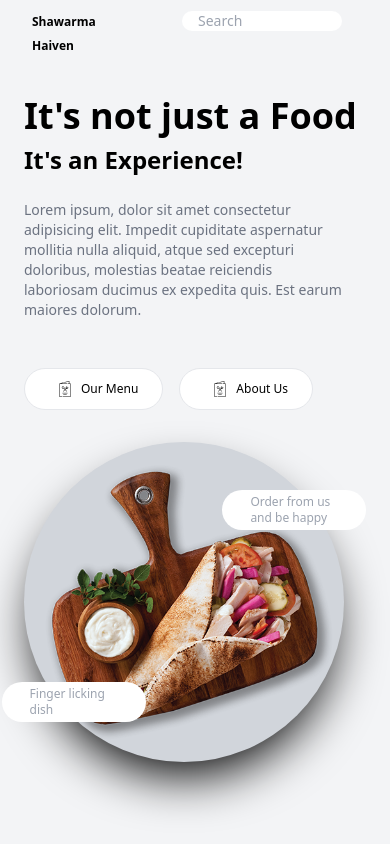
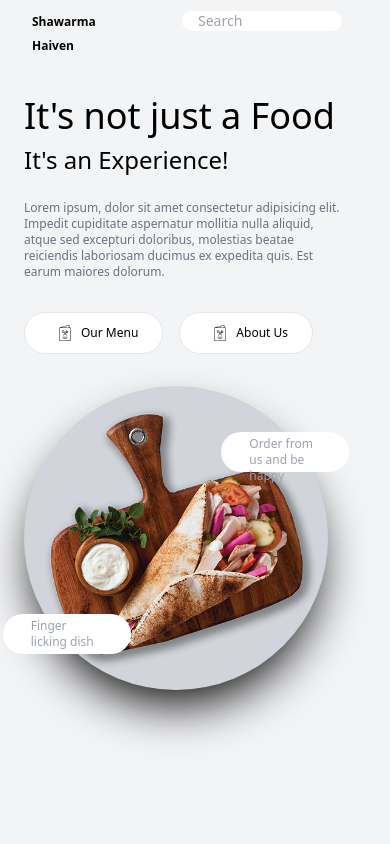
Before and after one commit to DroneBreaker/Vue-Food-App, a Vue app: page / in a window 390 px wide. Built offline with nearby package versions, Linux system fonts and the light colour scheme.

Commit message:
Another minor change

```diff
--- a/src/views/HomeView.vue
+++ b/src/views/HomeView.vue
@@ -3,18 +3,18 @@
     <div class="grid md:grid-cols-2 grid-cols-1 bg-gray-100">
       <!-- The first grid -->
       <div class="md:w-[42rem] w-[24rem]">
-        <h1 class="md:mx-16 mx-6 md:text-6xl text-4xl font-bold md:mt-16 mt-8 md:mb-10 mb-6">
+        <h1 class="md:mx-16 mx-6 md:text-6xl text-4xl md:font-bold font-medium md:mt-16 mt-8 md:mb-10 mb-6">
           It's not just a Food
           <span class="md:text-5xl text-2xl"> It's an Experience!</span>
         </h1>
 
-        <p class="md:mx-16 mx-6 text-sm md:w-[24rem] w-[20rem] text-gray-500">
+        <p class="md:mx-16 mx-6 md:text-sm text-xs md:w-[24rem] w-[20rem] text-gray-500">
           Lorem ipsum, dolor sit amet consectetur adipisicing elit. Impedit cupiditate aspernatur
           mollitia nulla aliquid, atque sed excepturi doloribus,
           molestias beatae reiciendis laboriosam ducimus ex expedita quis. Est earum maiores dolorum.
         </p>
 
-        <div class="md:mx-8 mx-2 mt-12 flex">
+        <div class="md:mx-8 mx-2 mt-8 flex">
           <router-link class="border bg-white p-3 px-6 rounded-full text-xs mx-4 flex" to="/menu">
             <img class="h-4 mx-2" src="../assets/menu.png"/>
             Our Menu
@@ -30,15 +30,15 @@
       <!-- RIGHT PAGE -->
       <!-- Second grid -->
       <div class="mb-4">
-        <div class="md:mx-[4rem] mx-6 md:h-[30rem] h-[20rem] md:w-[30rem] w-[20rem] rounded-full bg-gray-300 shadow-2xl shadow-black md:mt-[5rem] mt-8 absolute">
+        <div class="md:mx-[4rem] mx-6 md:h-[30rem] h-[19rem] md:w-[30rem] w-[19rem] rounded-full bg-gray-300 shadow-2xl shadow-black md:mt-[5rem] mt-8 absolute">
           <img class="relative" src="../assets/shawarma-with-board.png"/>
 
-          <div style="top: 15%; right: -7%;" class="h-10 w-36 rounded-full bg-white absolute z-10 flex">
+          <div style="top: 15%; right: -7%;" class="h-10 md:w-36 w-32 rounded-full bg-white absolute z-10 flex">
             <img/>
             <h1 class="text-xs text-gray-400 p-1 px-7">Order from us and be happy</h1>
           </div>
 
-          <div style="top: 75%; left: -7%;" class="h-10 w-36 rounded-full bg-white absolute z-10 flex">
+          <div style="top: 75%; left: -7%;" class="h-10 md:w-36 w-32 rounded-full bg-white absolute z-10 flex">
             <img class="h-5"/>
             <h1 class="text-xs text-gray-400 p-1 px-7">Finger licking dish</h1>
           </div>
```
